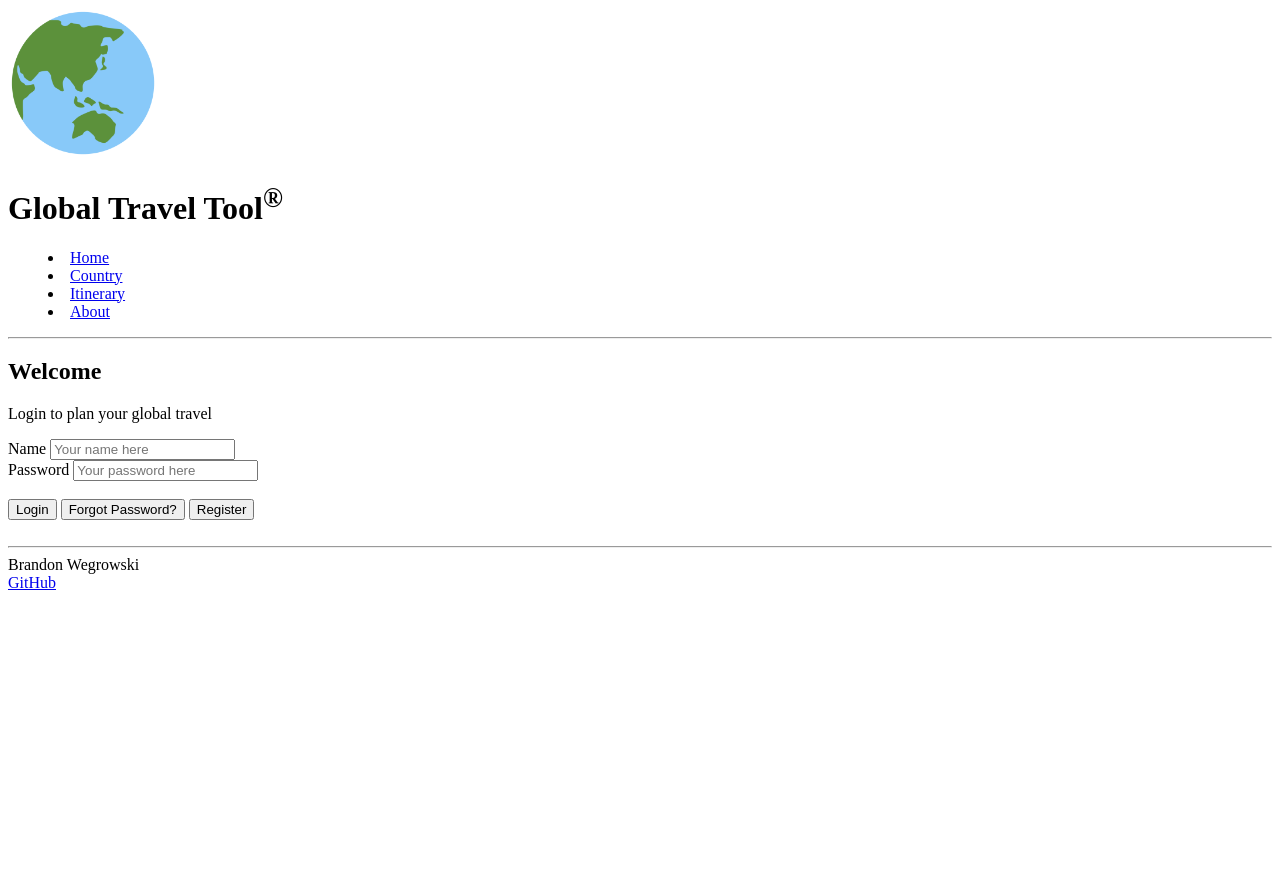
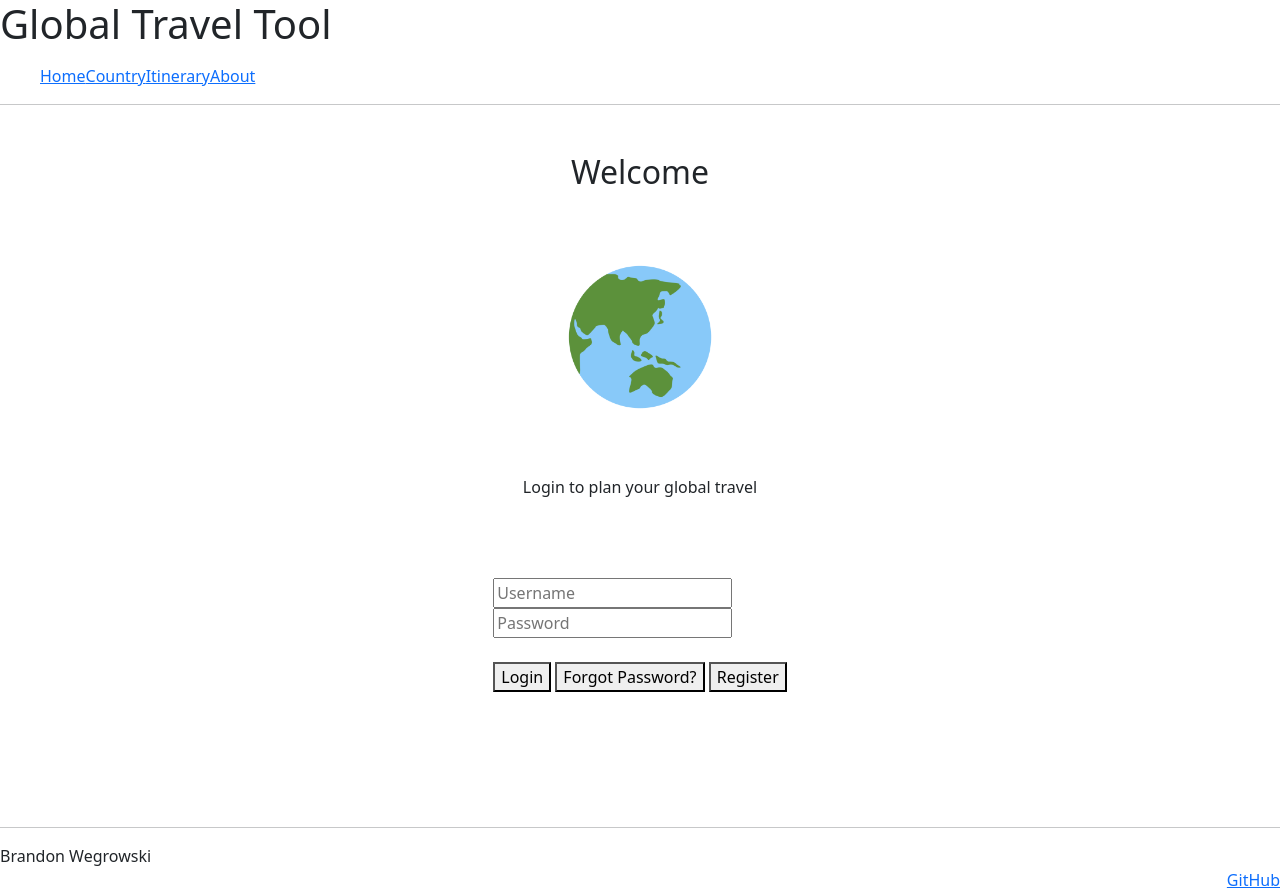
Before and after one commit to bwegr/startup, a plain HTML site: page index.html in a window 1280 px wide. Before the commit the page ends 800 px from the top, so only its background shows below. Drawn offline with nearby package versions, Linux system fonts and the light colour scheme.

Commit message:
Streamlining login/landing page with CSS

```diff
--- a/index.html
+++ b/index.html
@@ -6,12 +6,22 @@
     <meta name="viewport" content="width=device-width, initial-scale=1.0" />
     <title>Global Travel Tool</title>
     <link rel="icon" href="images/globe.png" />
+
+    <link rel="stylesheet" href="main.css" />
+
+    <!-- Include bootstrap CSS framework -->
+    <link
+      href="https://cdn.jsdelivr.net/npm/bootstrap@5.2.2/dist/css/bootstrap.min.css"
+      rel="stylesheet"
+      integrity="sha384-Zenh87qX5JnK2Jl0vWa8Ck2rdkQ2Bzep5IDxbcnCeuOxjzrPF/et3URy9Bv1WTRi"
+      crossorigin="anonymous"
+    />
   </head>
   <body>
     <!-- Use header, main, and footer elements to give semantic structure -->
     <header>
-      <img width="150px" src="images/globe.png" alt="random"/>
-      <h1>Global Travel Tool<sup>&reg;</sup></h1>
+      <!-- <img width="150px" src="images/globe.png" alt="random"/> -->
+      <h1>Global Travel Tool</h1><!-- <sup>&reg;</sup> -->
 
       <!-- Navigation elements -->
       <nav>
@@ -30,12 +40,13 @@
 
     <main>
       <h2>Welcome</h2>
+      <img width="150px" src="images/globe.png" alt="random"/>
       <p>Login to plan your global travel</p>
       <form method="get" action="itinerary.html">
-        <label for="name">Name</label>
-        <input type="text" id="name" placeholder="Your name here" /><br>
-        <label for="pass">Password</label>
-        <input type="text" id="pass" placeholder="Your password here" /><br><br>
+        <!-- <label for="name">Name</label> -->
+        <input type="text" id="name" placeholder="Username" /><br>
+        <!-- <label for="pass">Password</label> -->
+        <input type="text" id="pass" placeholder="Password" /><br><br>
         <button type="submit">Login</button>
         <button type="forgot">Forgot Password?</button>
         <button type="submit">Register</button>
```
